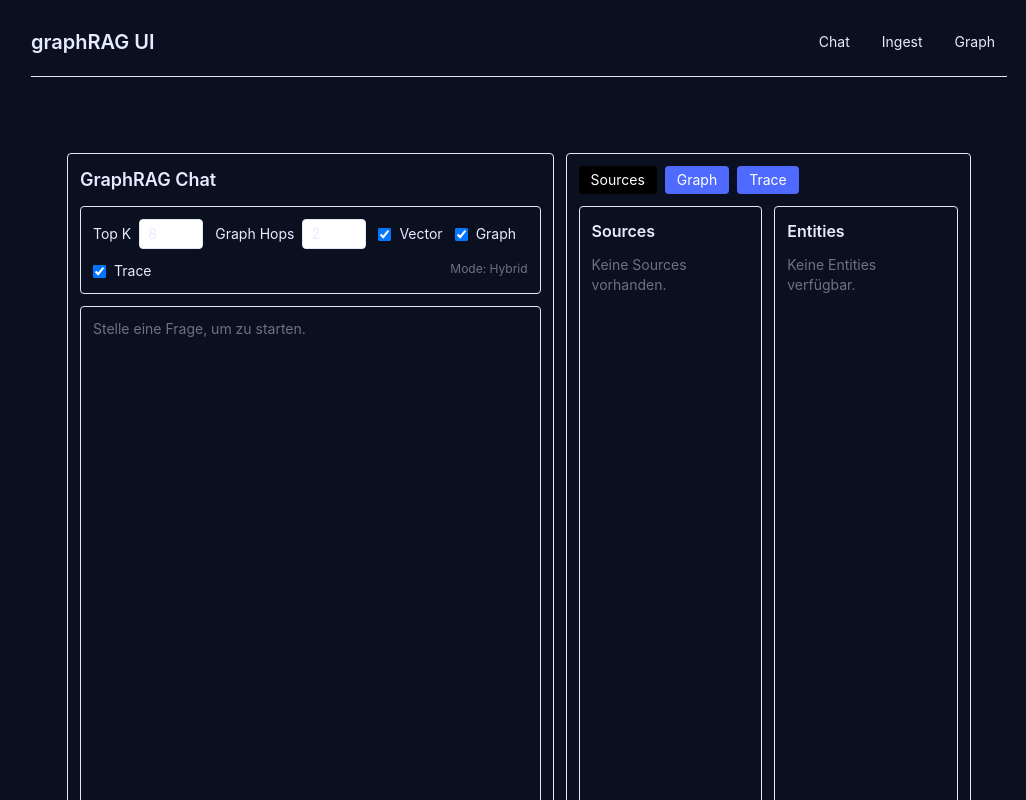
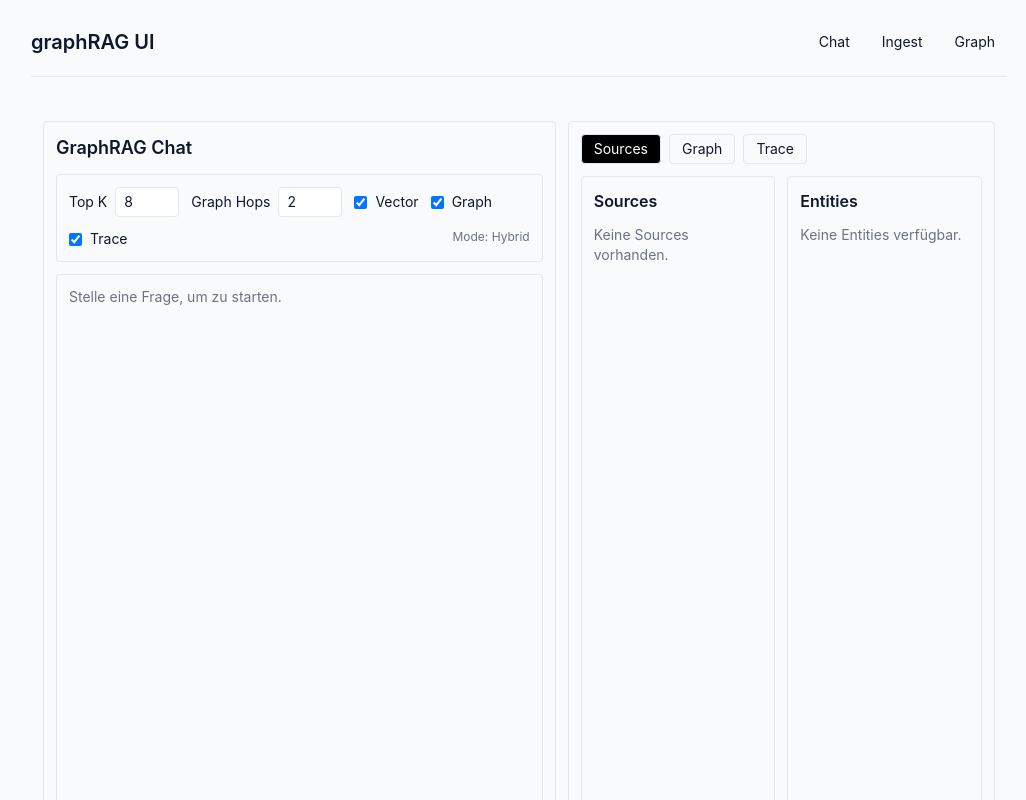
Before and after one commit to patrickfroe/graphRAG, a Next.js app in the folder ui/: page /chat in a window 1280 px wide. Shown: the top 800 px of the page, without its empty margins (121-1147 px from the left). Built offline with nearby package versions, Linux system fonts and the light colour scheme.

Commit message:
Fix UI readability by removing legacy dark global styles

```diff
--- a/ui/app/globals.css
+++ b/ui/app/globals.css
@@ -36,7 +36,7 @@
 }
 
 :root {
-  color-scheme: light dark;
+  color-scheme: light;
 }
 
 * {
@@ -46,49 +46,6 @@
 body {
   margin: 0;
   font-family: Inter, system-ui, sans-serif;
-  background: #0b1020;
-  color: #e6ecff;
+  background: #f8fafc;
+  color: #0f172a;
 }
-
-main {
-  max-width: 960px;
-  margin: 0 auto;
-  padding: 2rem 1rem 4rem;
-}
-
-.panel {
-  display: grid;
-  gap: 0.75rem;
-  background: #131b36;
-  padding: 1rem;
-  border-radius: 0.75rem;
-}
-
-textarea {
-  width: 100%;
-  min-height: 120px;
-  resize: vertical;
-  border: 1px solid #33406a;
-  border-radius: 0.5rem;
-  padding: 0.75rem;
-  background: #0f1730;
-  color: inherit;
-}
-
-button {
-  justify-self: start;
-  border: 0;
-  background: #4f6bff;
-  color: #fff;
-  border-radius: 0.5rem;
-  padding: 0.6rem 0.9rem;
-  cursor: pointer;
-}
-
-.result {
-  margin-top: 1rem;
-  background: #131b36;
-  padding: 1rem;
-  border-radius: 0.75rem;
-  white-space: pre-wrap;
-}
```
